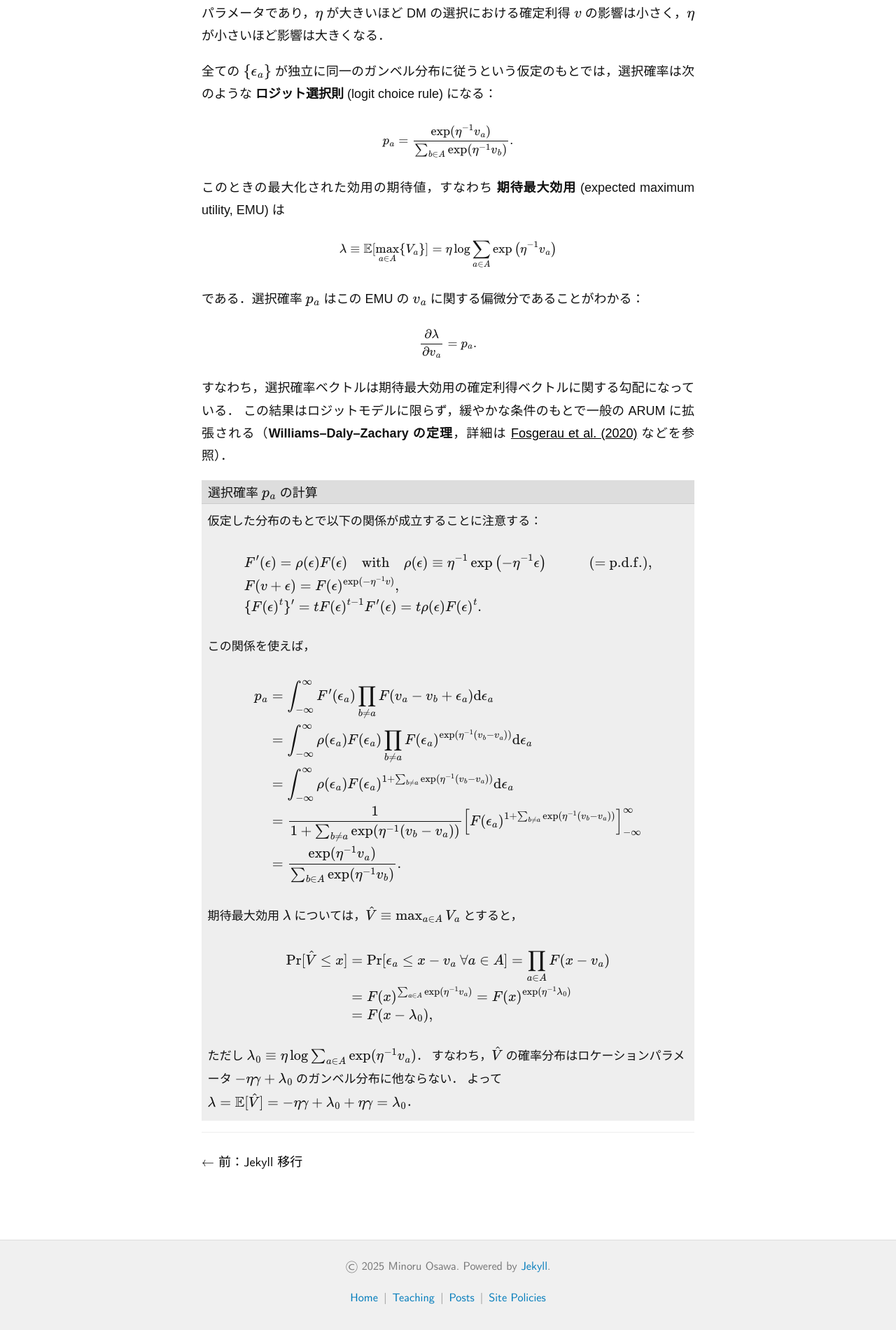
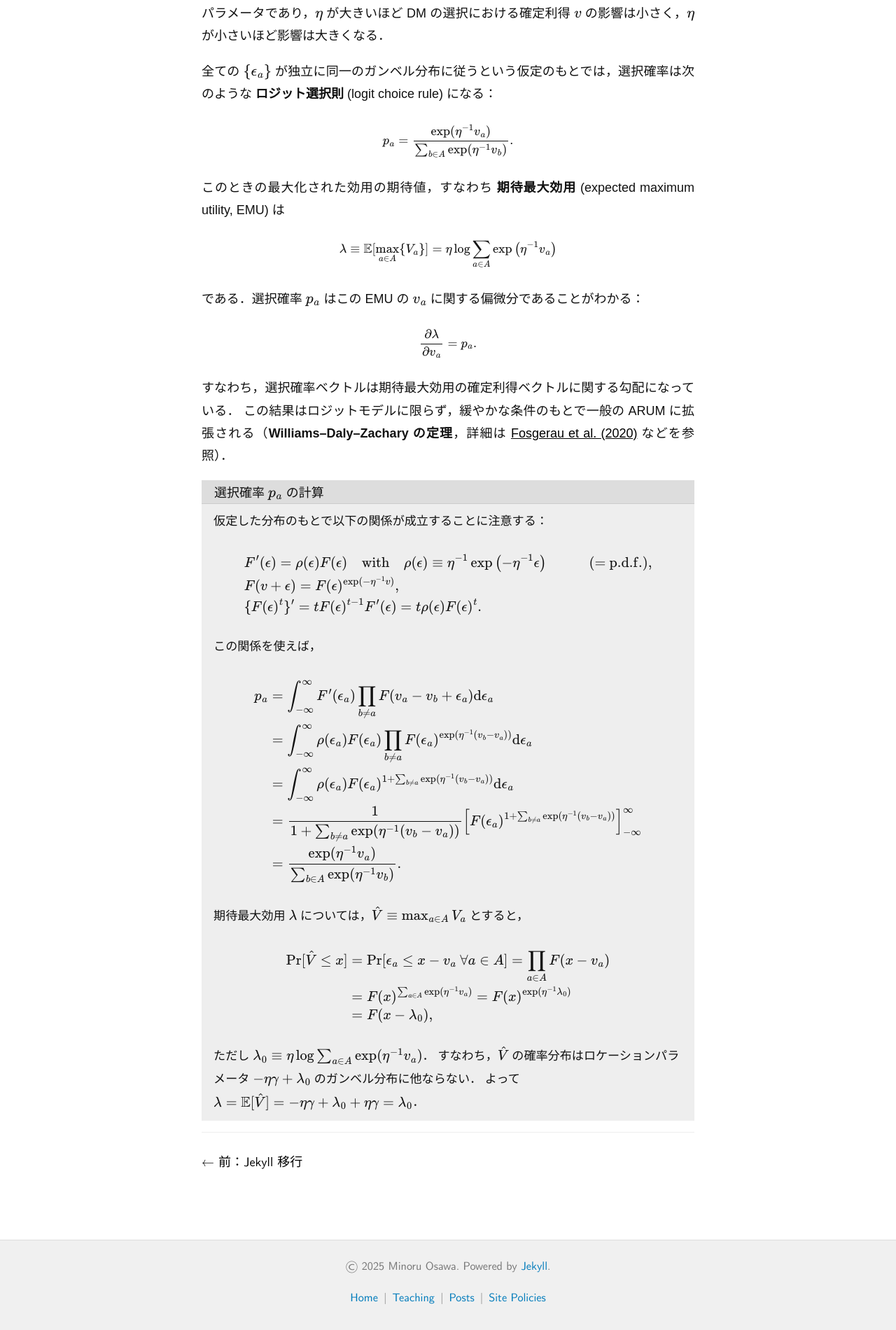
Before and after one commit to mino-osawa/mino-osawa.github.io, a Jekyll site: the page built from _posts/2025-05-29-post.markdown, in a window 1280 px wide. Shown: the part 1215-3115 px from the top of the page at 70% size. Built offline with Jekyll 4.4.1, drawn with Linux system fonts in a browser that asks for light colours; some web fonts are replaced.

Commit message:
change padding

```diff
--- a/_sass/_posts.scss
+++ b/_sass/_posts.scss
@@ -51,14 +51,14 @@
      background: #eee;
 
      .boe-title {
-        padding: 0.2em 0.5em;
+        padding: 0.2em 1em;
         background: #ddd;
         font-family: "Computer Modern Serif", "Noto Sans JP", sans-serif;
      }
      .boe-conents {
         font-size: 95%;
         border-top: 1px solid #ccc;
-        padding: 0.5em;
+        padding: .5em 1em;
         font-family: "Computer Modern Serif", "Noto Serif JP", sans-serif;
         line-height: 1.9;
      }
```
